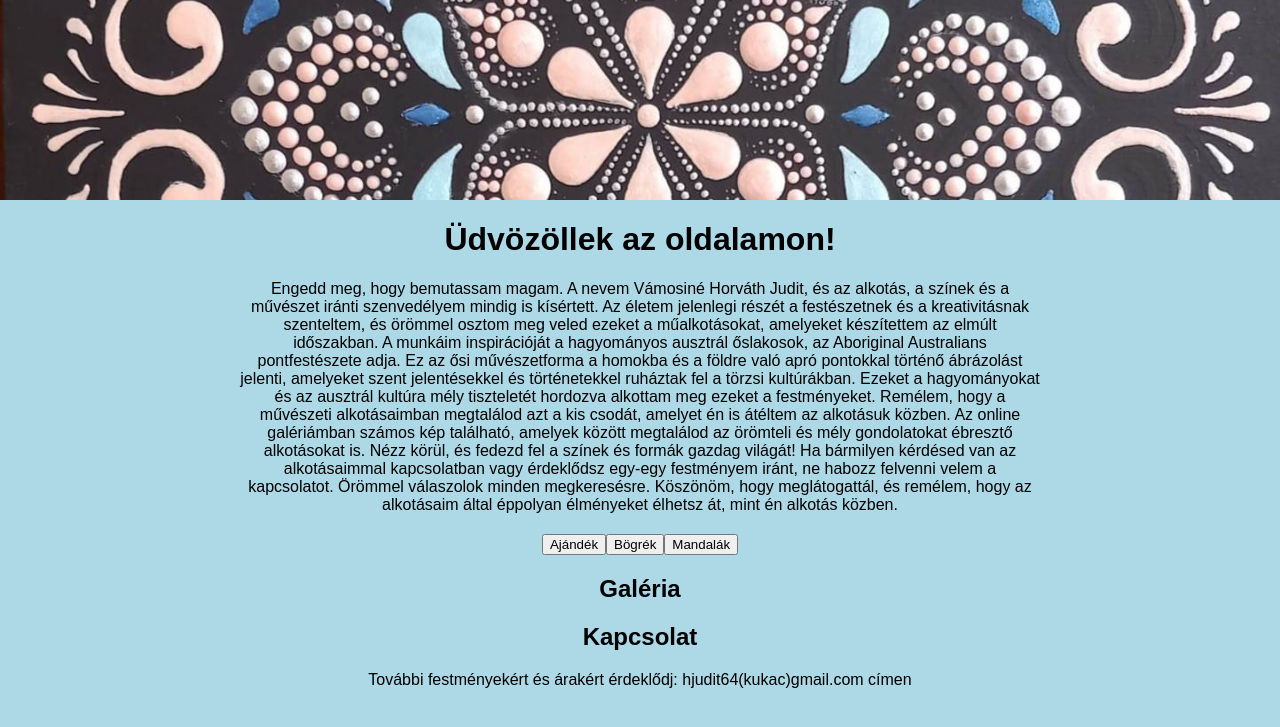
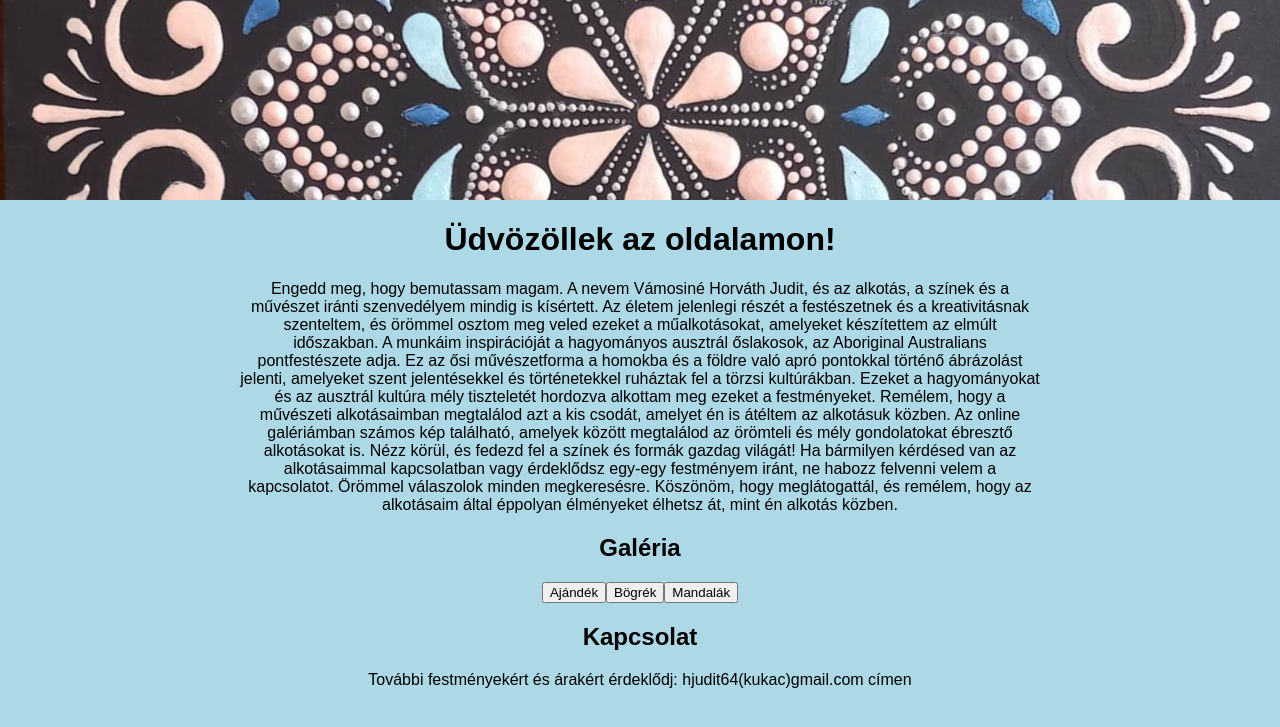
Before and after one commit to balazsvamosi1/balazsvamosi.github.io, a Jekyll site: the page built from index.md, in a window 1280 px wide. Shown: the top 727 px of the page. Built offline with Jekyll 4.4.1, drawn with Linux system fonts in a browser that asks for light colours; some web fonts are replaced; a script that is not in the unit is left out; comment, search, counter and statistics services are not loaded.

Commit message:
Update index.md

```diff
--- a/index.md
+++ b/index.md
@@ -39,6 +39,12 @@ background_image: "{{ site.background_images | sample }}"
   {% include_relative _includes/introduction.html %}
 </div>
 
+<!-- Galéria section -->
+<div class="center-text">
+  <h2>Galéria</h2>
+  <!-- Add any additional content or description for the gallery here -->
+</div>
+
 <!-- Buttons to trigger the galleries -->
 <div class="center-buttons">
   <button id="gallery-button1" onclick="showGallery('ajandek')">Ajándék</button>
@@ -47,12 +53,6 @@ background_image: "{{ site.background_images | sample }}"
 </div>
 <!-- Hidden gallery container -->
 <div id="hidden-gallery" style="display: none;"></div>
-
-<!-- Galéria section -->
-<div class="center-text">
-  <h2>Galéria</h2>
-  <!-- Add any additional content or description for the gallery here -->
-</div>
 
 <!-- Kapcsolat section -->
 <div class="center-text">
```
